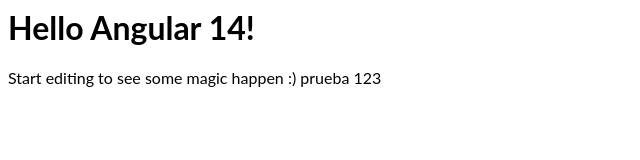
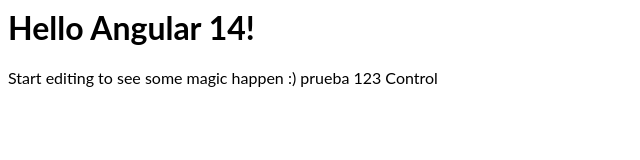
Before and after one commit to jacksentinel5X/angular-ivy-denuncia, an Angular app: page / in a window 1280 px wide. Shown: the top 160 px of the page, without its empty margins (0-640 px from the left). Built offline with nearby package versions, Linux system fonts and the light colour scheme.

Commit message:
1 file modified

```diff
--- a/src/app/app.component.html
+++ b/src/app/app.component.html
@@ -1,4 +1,5 @@
 <hello name="{{ name }}"></hello>
 <p>
   Start editing to see some magic happen :) prueba 123
+  Control
 </p>
```
